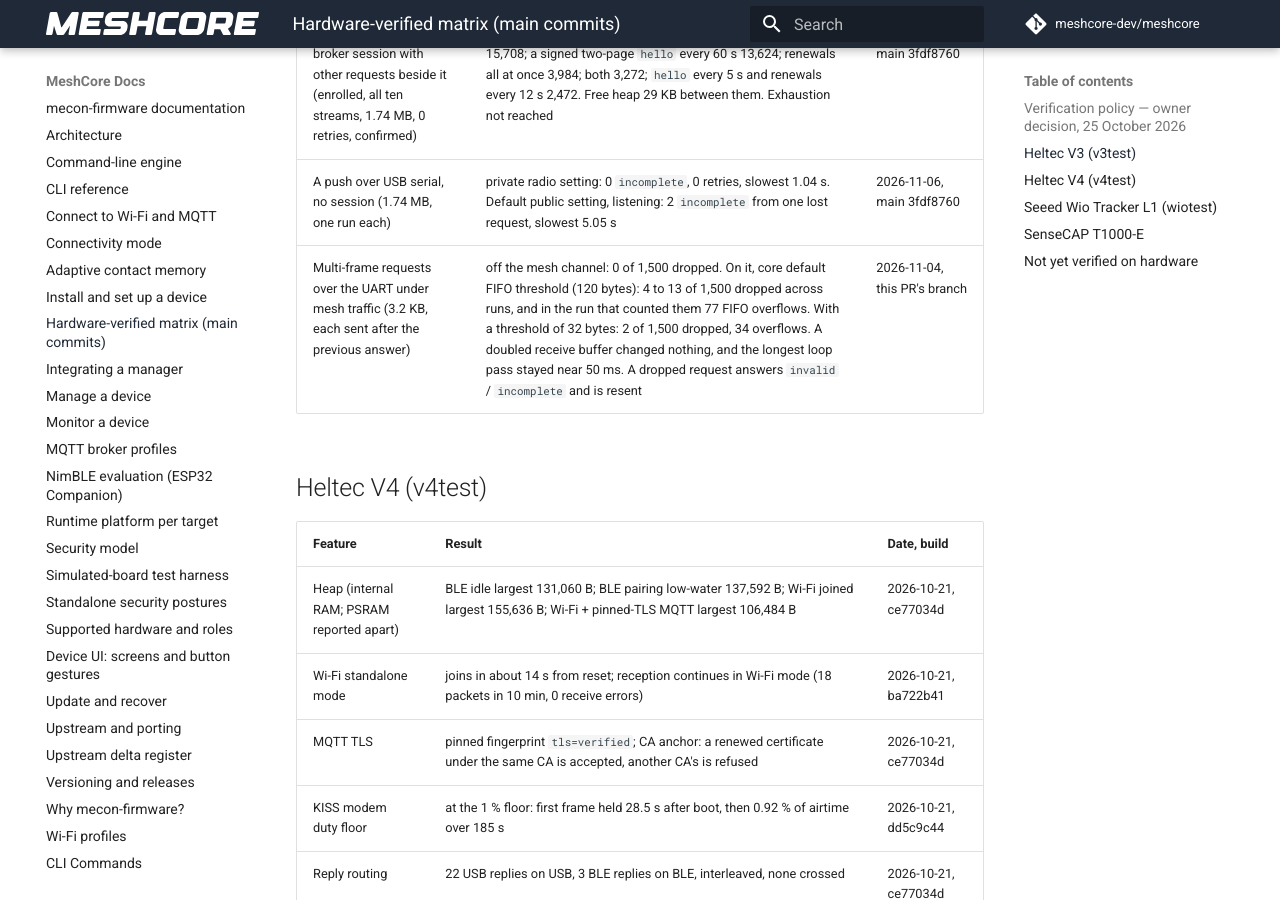
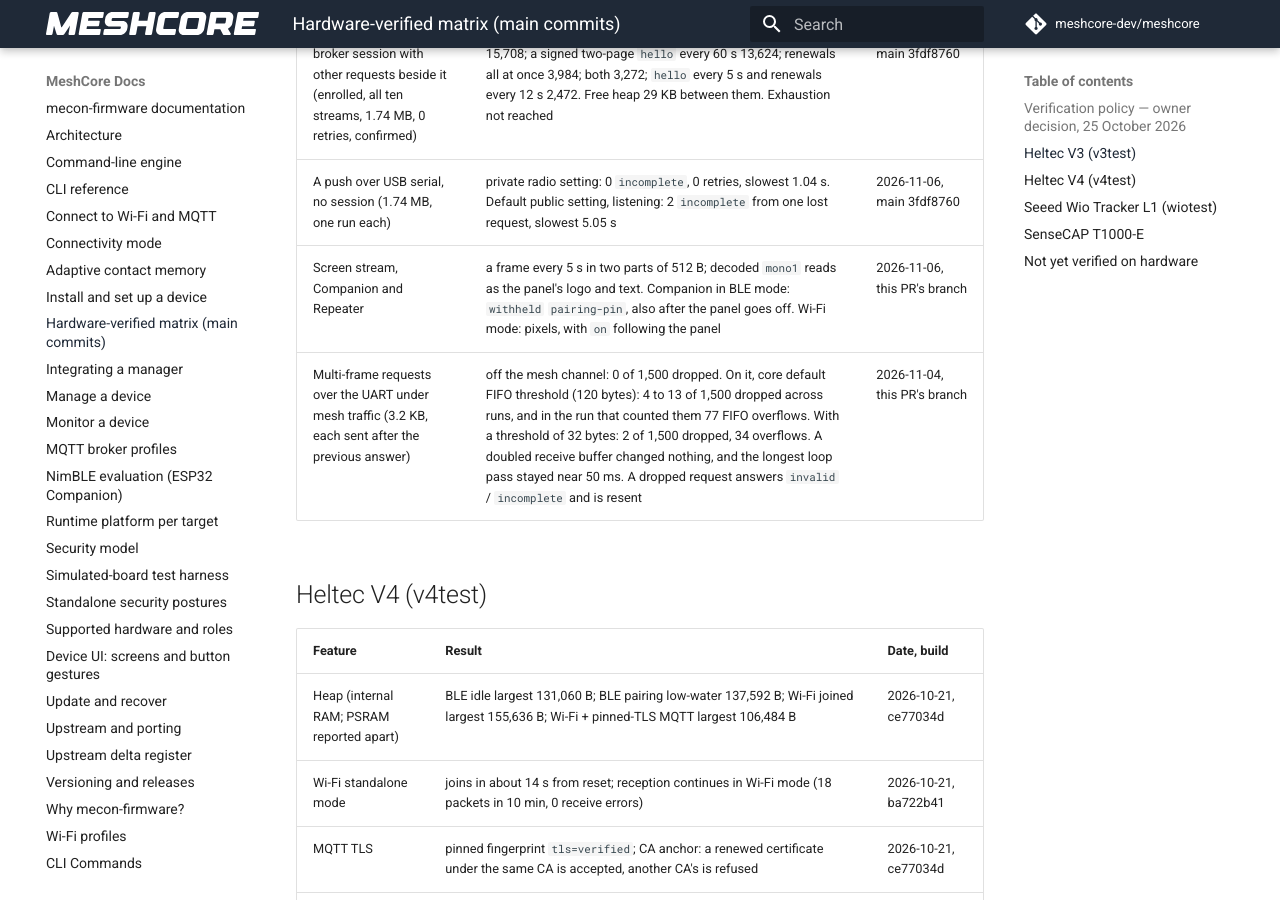
Before and after one commit to hoejriis/mecon-firmware, an MkDocs documentation site: the page built from docs/HARDWARE_VERIFIED.md, in a window 1280 px wide and 900 px high, scrolled down 4724 px. Built offline with MkDocs 1.6.1 and Material for MkDocs 9.7.7, drawn with Linux system fonts in a browser that asks for light colours; comment, search, counter and statistics services are not loaded.

Commit message:
Record the screen stream's run on a V3
Co-Authored-By: Claude Opus 5.5 (1M context) <noreply@anthropic.com>

```diff
--- a/docs/HARDWARE_VERIFIED.md
+++ b/docs/HARDWARE_VERIFIED.md
@@ -62,6 +62,7 @@ broker host (throwaway TLS brokers) and USB host. Dates are UTC; builds are the
 | BLE MTU | ATT exchange: server RX MTU 179 (a 176-byte frame fits a notification), `status.get` `ble_started` true | 2026-11-04, this PR's branch |
 | A push over a verified broker session with other requests beside it (enrolled, all ten streams, 1.74 MB, 0 retries, confirmed) | lowest free: stream renewals each waiting for an answer 15,708; a signed two-page `hello` every 60 s 13,624; renewals all at once 3,984; both 3,272; `hello` every 5 s and renewals every 12 s 2,472. Free heap 29 KB between them. Exhaustion not reached | 2026-11-06, main 3fdf8760 |
 | A push over USB serial, no session (1.74 MB, one run each) | private radio setting: 0 `incomplete`, 0 retries, slowest 1.04 s. Default public setting, listening: 2 `incomplete` from one lost request, slowest 5.05 s | 2026-11-06, main 3fdf8760 |
+| Screen stream, Companion and Repeater | a frame every 5 s in two parts of 512 B; decoded `mono1` reads as the panel's logo and text. Companion in BLE mode: `withheld` `pairing-pin`, also after the panel goes off. Wi-Fi mode: pixels, with `on` following the panel | 2026-11-06, this PR's branch |
 | Multi-frame requests over the UART under mesh traffic (3.2 KB, each sent after the previous answer) | off the mesh channel: 0 of 1,500 dropped. On it, core default FIFO threshold (120 bytes): 4 to 13 of 1,500 dropped across runs, and in the run that counted them 77 FIFO overflows. With a threshold of 32 bytes: 2 of 1,500 dropped, 34 overflows. A doubled receive buffer changed nothing, and the longest loop pass stayed near 50 ms. A dropped request answers `invalid` / `incomplete` and is resent | 2026-11-04, this PR's branch |
 
 ## Heltec V4 (v4test)
```
